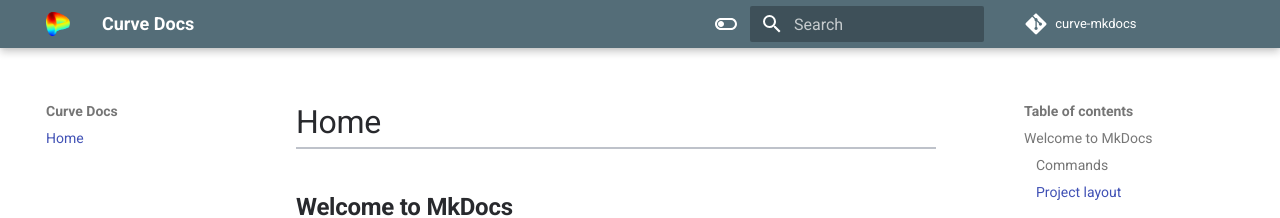
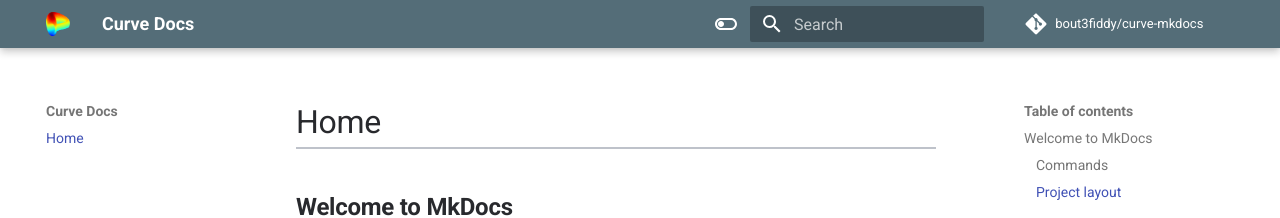
Before and after one commit to bout3fiddy/curve-mkdocs, an MkDocs documentation site: the page built from docs/index.md, in a window 1280 px wide. Shown: the top 218 px of the page. Built offline with MkDocs 1.6.1 and Material for MkDocs 9.7.7, drawn with Linux system fonts in a browser that asks for light colours; comment, search, counter and statistics services are not loaded.

```diff
--- a/mkdocs.yml
+++ b/mkdocs.yml
@@ -1,6 +1,5 @@
 site_name: Curve Docs
 site_author: CurveFi
-
 
 plugins:
   - search
@@ -58,5 +57,5 @@ extra_css:
   - 'stylesheets/extra.css'
   - 'stylesheets/links.css'
 
-repo_name: curve-mkdocs # for example: 'lyz-code/pydo'
+repo_name: bout3fiddy/curve-mkdocs # for example: 'lyz-code/pydo'
 repo_url: https://github.com/bout3fiddy/curve-mkdocs # for example: 'https://github.com/lyz-code/pydo'
```
Also changed, not shown: 1 other file.
